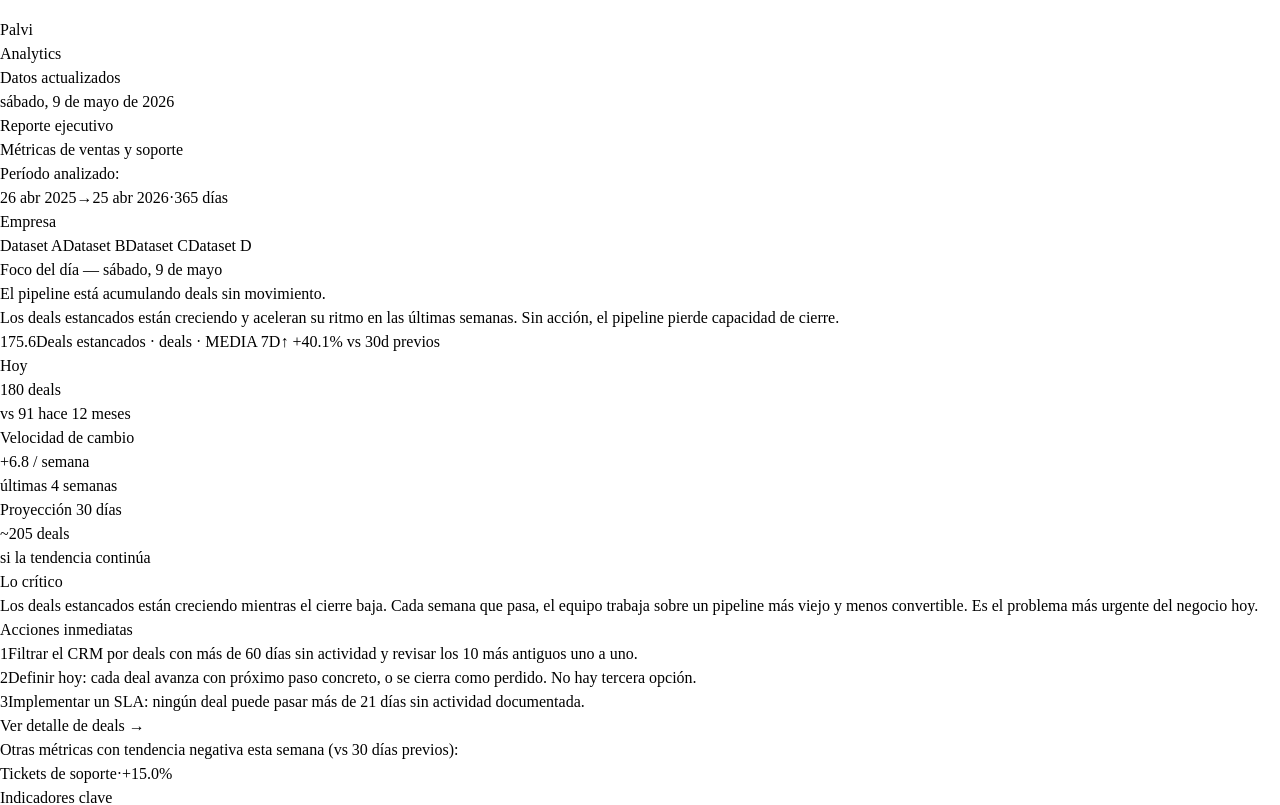
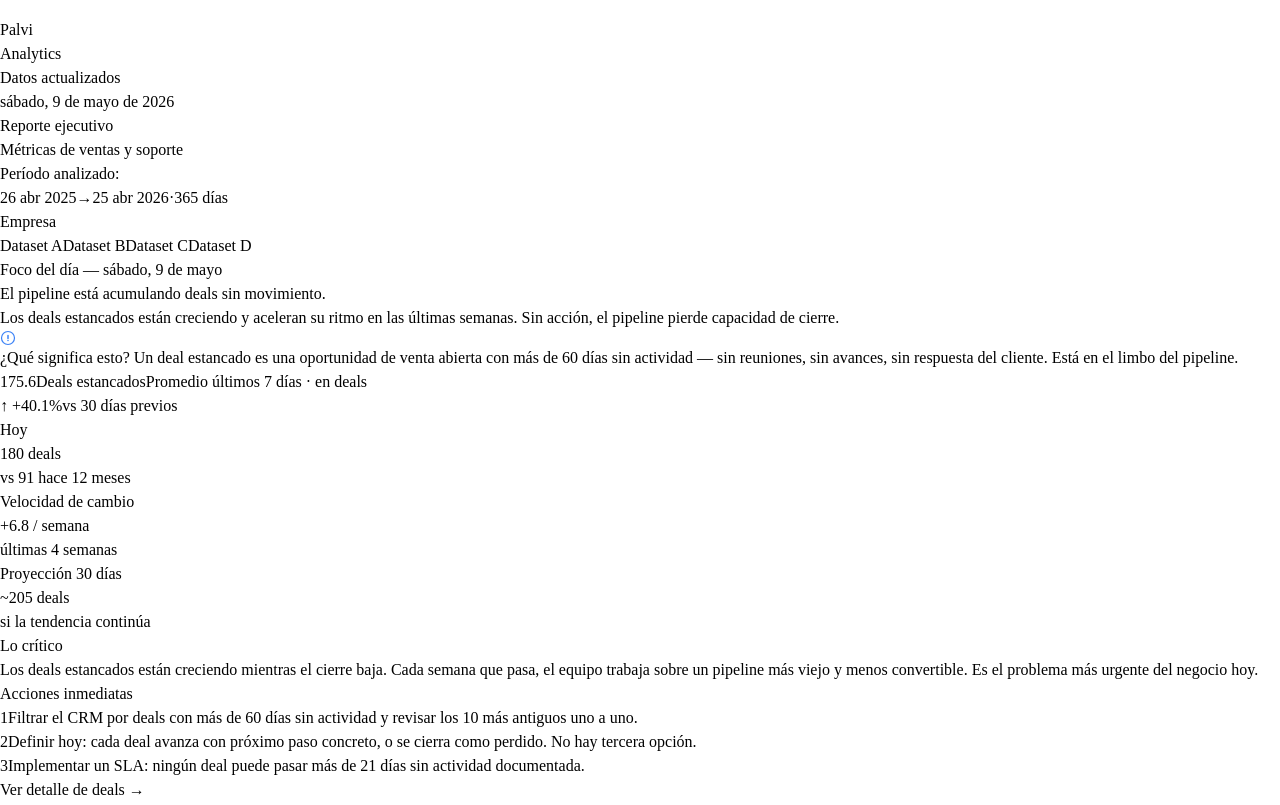
Before and after one commit to DanielOteroU/palvi-dashboard, a React (Vite) app: page / in a window 1280 px wide. Shown: the top 805 px of the page. Built offline with nearby package versions, Linux system fonts and the light colour scheme.

Commit message:
feat: add metric definitions and refine focus panel visual hierarchy

```diff
--- a/src/components/FocusAlert.tsx
+++ b/src/components/FocusAlert.tsx
@@ -23,6 +23,7 @@ interface AlertConfig {
   direction: 'higher_is_better' | 'lower_is_better'
   headline: string
   subtitle: string
+  definition: string
   critical: string
   actions: string[]
   primaryCTA: string
@@ -40,6 +41,7 @@ export default function FocusAlert({ dataset }: FocusAlertProps) {
       direction: 'lower_is_better',
       headline: 'El pipeline está acumulando deals sin movimiento.',
       subtitle: 'Los deals estancados están creciendo y aceleran su ritmo en las últimas semanas. Sin acción, el pipeline pierde capacidad de cierre.',
+      definition: 'Un deal estancado es una oportunidad de venta abierta con más de 60 días sin actividad — sin reuniones, sin avances, sin respuesta del cliente. Está en el limbo del pipeline.',
       critical: 'Los deals estancados están creciendo mientras el cierre baja. Cada semana que pasa, el equipo trabaja sobre un pipeline más viejo y menos convertible. Es el problema más urgente del negocio hoy.',
       actions: [
         'Filtrar el CRM por deals con más de 60 días sin actividad y revisar los 10 más antiguos uno a uno.',
@@ -55,6 +57,7 @@ export default function FocusAlert({ dataset }: FocusAlertProps) {
       direction: 'lower_is_better',
       headline: 'El equipo está tardando demasiado en contactar nuevos leads.',
       subtitle: 'El tiempo promedio de primera respuesta se deterioró en las últimas semanas. En B2B, cada minuto extra reduce significativamente la conversión.',
+      definition: 'Es el tiempo promedio en minutos que tarda el equipo de ventas desde que entra un lead nuevo hasta que lo contacta por primera vez. En B2B, este indicador correlaciona directamente con la tasa de conversión.',
       critical: 'Estudios muestran que responder en menos de 5 minutos puede multiplicar por 9 la probabilidad de conversión vs responder en 30 min. El equipo está muy por encima de ese umbral y empeorando.',
       actions: [
         'Revisar la cola de leads sin contactar de las últimas 24 horas y asignarlos ahora.',
@@ -70,6 +73,7 @@ export default function FocusAlert({ dataset }: FocusAlertProps) {
       direction: 'lower_is_better',
       headline: 'El volumen de tickets de soporte está aumentando sostenidamente.',
       subtitle: 'Los tickets diarios crecieron significativamente. Esto suele indicar un problema recurrente que no se está resolviendo de raíz.',
+      definition: 'Es el número de nuevos tickets de soporte abiertos por clientes existentes cada día. Un crecimiento sostenido suele indicar un problema técnico o de producto que se está repitiendo entre múltiples clientes.',
       critical: 'El crecimiento sostenido de tickets afecta directamente la satisfacción del cliente y la capacidad del equipo de soporte. Si no se identifica el origen, escala a churn.',
       actions: [
         'Revisar los tipos de tickets más frecuentes de las últimas 2 semanas y categorizarlos.',
@@ -85,6 +89,7 @@ export default function FocusAlert({ dataset }: FocusAlertProps) {
       direction: 'higher_is_better',
       headline: 'El cierre de deals está bajando esta semana.',
       subtitle: 'Los deals ganados diarios se redujeron vs el período anterior. Si la tendencia se mantiene, el resultado del trimestre está en riesgo.',
+      definition: 'Es el número de oportunidades de venta que se cerraron exitosamente como ventas confirmadas cada día. Es la métrica final del pipeline: lo que efectivamente se convirtió en ingresos.',
       critical: 'La caída en cierres puede tener múltiples causas: pipeline débil, equipo desmotivado, ciclo de venta más largo, o competencia. Hay que identificar la causa raíz antes de actuar.',
       actions: [
         'Revisar todos los deals en etapa final del pipeline con cierre proyectado este mes.',
@@ -166,48 +171,74 @@ export default function FocusAlert({ dataset }: FocusAlertProps) {
               <p className="text-sm text-gray-500 mt-3 leading-relaxed">
                 {top.subtitle}
               </p>
+              <div className="mt-4 flex items-start gap-2 bg-blue-50/50 border border-blue-100 rounded-lg px-3.5 py-2.5">
+              <svg width="16" height="16" viewBox="0 0 16 16" fill="none" className="flex-shrink-0 mt-0.5">
+              <circle cx="8" cy="8" r="6.5" stroke="#3b82f6" strokeWidth="1.2"/>
+              <path d="M8 5.5v3M8 10.5v.01" stroke="#3b82f6" strokeWidth="1.5" strokeLinecap="round"/>
+              </svg>
+              <p className="text-xs text-blue-900/80 leading-relaxed">
+              <span className="font-semibold text-blue-900">¿Qué significa esto?</span> {top.definition}
+              </p>
+              </div>
             </div>
 
             <div className="flex flex-col items-end flex-shrink-0">
               <span className="text-5xl font-light text-red-500 tabular-nums leading-none">
                 {formattedValue}
               </span>
-              <span className="text-[11px] font-semibold text-gray-500 uppercase tracking-[0.15em] mt-3">
-                {top.label} · {top.unit} · MEDIA 7D
+              <span className="text-sm font-medium text-gray-700 mt-3">
+                {top.label}
+              </span>
+              <span className="text-[11px] text-gray-400 mt-1">
+              Promedio últimos 7 días · en {top.unit}
               </span>
               {top.deltaPct !== null && (
-                <span className="text-xs font-medium text-red-500 mt-2">
-                  ↑ {top.deltaPct > 0 ? '+' : ''}{top.deltaPct.toFixed(1)}% vs 30d previos
+                <div className="flex items-center gap-1.5 mt-3 bg-red-50 border border-red-200 rounded-full px-2.5 py-1">
+                  <span className="text-xs font-semibold text-red-600">
+                  ↑ {top.deltaPct > 0 ? '+' : ''}{top.deltaPct.toFixed(1)}%
                 </span>
+                <span className="text-[11px] text-red-500">vs 30 días previos</span>
+                </div>
               )}
             </div>
           </div>
 
-          <div className="grid grid-cols-3 gap-6 py-5 border-t border-b border-gray-100 mb-6">
-            <div>
-              <p className="text-[11px] font-semibold text-gray-400 uppercase tracking-wider mb-2">Hoy</p>
-              <p className="text-lg font-semibold text-gray-900">
-                {todayValue !== null ? Math.round(todayValue) : '—'} {top.unit}
+          <div className="grid grid-cols-3 gap-3 mb-6">
+            <div className="bg-gradient-to-br from-slate-50 to-slate-100/50 border border-slate-200 rounded-xl px-5 py-4">
+              <div className="flex items-center gap-1.5 mb-2">
+                <span className="w-1.5 h-1.5 rounded-full bg-slate-400" />
+                <p className="text-[11px] font-semibold text-slate-600 uppercase tracking-wider">Hoy</p>
+              </div>
+              <p className="text-xl font-semibold text-slate-900">
+                {todayValue !== null ? Math.round(todayValue) : '—'} <span className="text-sm font-medium text-slate-500">{top.unit}</span>
               </p>
               {yearAgo !== null && (
-                <p className="text-xs text-gray-500 mt-1">
+                <p className="text-xs text-slate-500 mt-1.5">
                   vs {Math.round(yearAgo)} hace 12 meses
                 </p>
               )}
             </div>
-            <div>
-              <p className="text-[11px] font-semibold text-gray-400 uppercase tracking-wider mb-2">Velocidad de cambio</p>
-              <p className="text-lg font-semibold text-gray-900">
-                {formatRate(ratePerWeek)} / semana
+
+            <div className="bg-gradient-to-br from-red-50 to-red-100/40 border border-red-200/60 rounded-xl px-5 py-4">
+              <div className="flex items-center gap-1.5 mb-2">
+                <span className="w-1.5 h-1.5 rounded-full bg-red-500" />
+                <p className="text-[11px] font-semibold text-red-700 uppercase tracking-wider">Velocidad de cambio</p>
+              </div>
+              <p className="text-xl font-semibold text-slate-900">
+                {formatRate(ratePerWeek)} <span className="text-sm font-medium text-slate-500">/ semana</span>
               </p>
-              <p className="text-xs text-gray-500 mt-1">últimas 4 semanas</p>
+              <p className="text-xs text-slate-500 mt-1.5">últimas 4 semanas</p>
             </div>
-            <div>
-              <p className="text-[11px] font-semibold text-gray-400 uppercase tracking-wider mb-2">Proyección 30 días</p>
-              <p className="text-lg font-semibold text-gray-900">
-                ~{projection !== null ? Math.round(projection) : '—'} {top.unit}
+
+            <div className="bg-gradient-to-br from-amber-50 to-amber-100/40 border border-amber-200/60 rounded-xl px-5 py-4">
+              <div className="flex items-center gap-1.5 mb-2">
+                <span className="w-1.5 h-1.5 rounded-full bg-amber-500" />
+                <p className="text-[11px] font-semibold text-amber-700 uppercase tracking-wider">Proyección 30 días</p>
+              </div>
+              <p className="text-xl font-semibold text-slate-900">
+                ~{projection !== null ? Math.round(projection) : '—'} <span className="text-sm font-medium text-slate-500">{top.unit}</span>
               </p>
-              <p className="text-xs text-gray-500 mt-1">si la tendencia continúa</p>
+              <p className="text-xs text-slate-500 mt-1.5">si la tendencia continúa</p>
             </div>
           </div>
 
@@ -249,7 +280,7 @@ export default function FocusAlert({ dataset }: FocusAlertProps) {
         {alerts.length > 1 && (
           <div className="border-t border-gray-100 px-8 py-4">
             <p className="text-xs text-gray-500 mb-2.5">
-            Otras métricas con tendencia negativa esta semana (vs 30 días previos):
+              Otras métricas con tendencia negativa esta semana (vs 30 días previos):
             </p>
             <div className="flex items-center gap-2 flex-wrap">
               {alerts.slice(1).map(a => (
```
